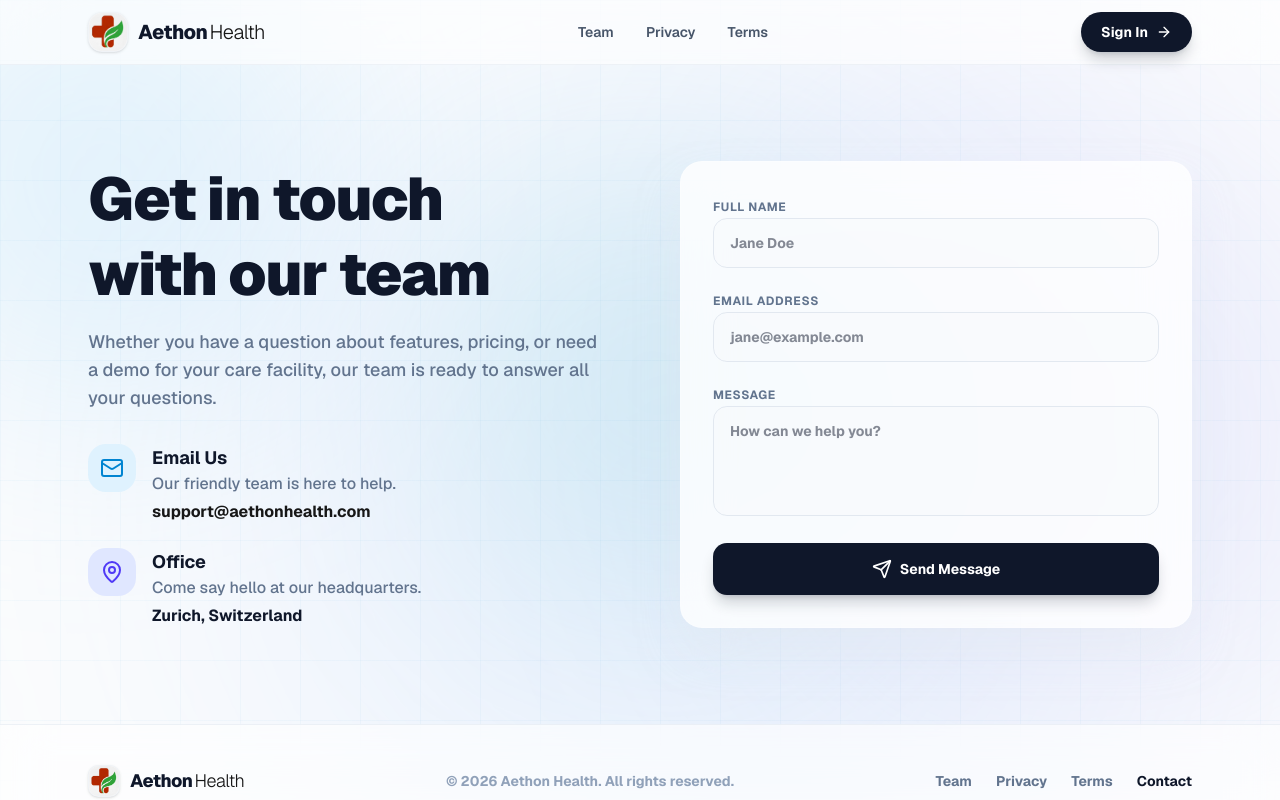
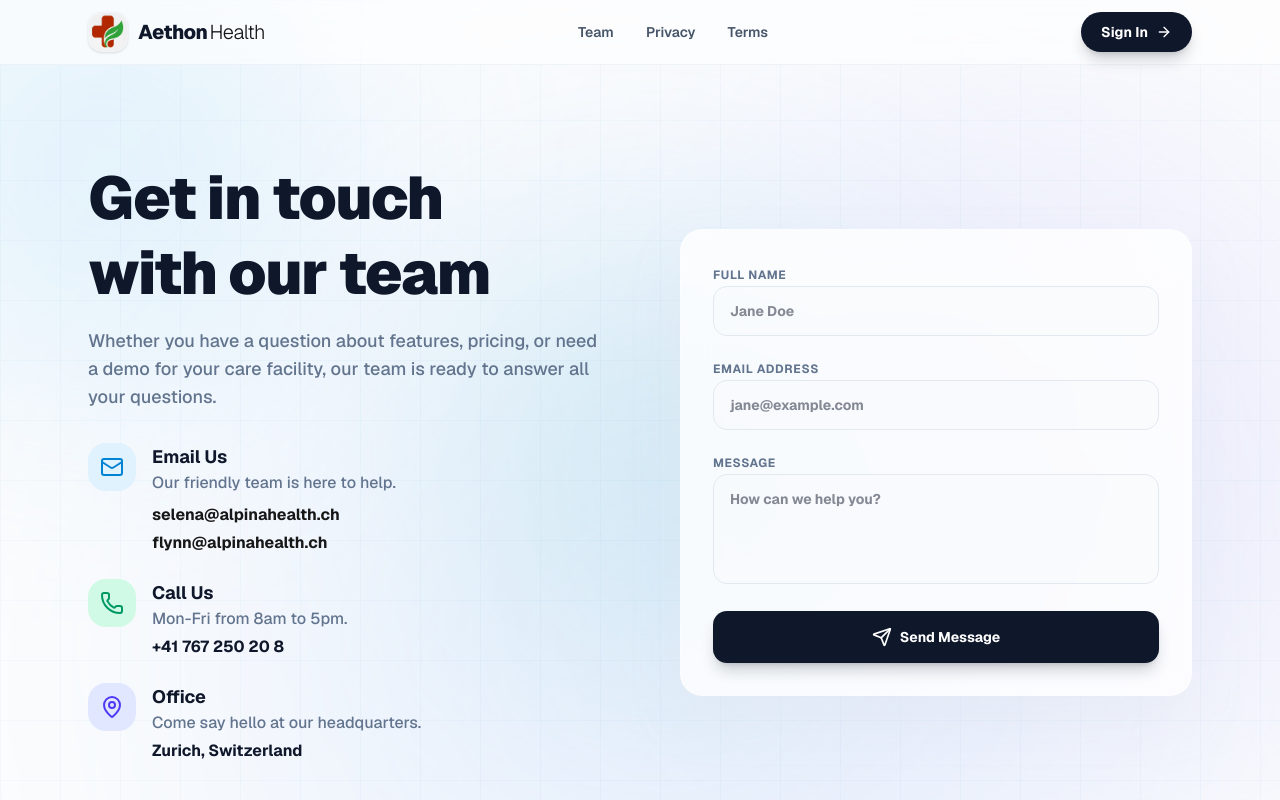
Before and after one commit to Chainsmoker23/Aethon, a Next.js app: page /contact in a window 1280 px wide. Shown: the top 800 px of the page. Built offline with nearby package versions, Linux system fonts and the light colour scheme.

Commit message:
UI: Update contact information on Contact Us page

```diff
--- a/src/app/contact/page.tsx
+++ b/src/app/contact/page.tsx
@@ -2,7 +2,7 @@
 
 import Link from "next/link";
 import { useState } from "react";
-import { ArrowRight, Menu, X, Mail, MapPin, Send, Loader2, CheckCircle2 } from "lucide-react";
+import { ArrowRight, Menu, X, Mail, MapPin, Send, Loader2, CheckCircle2, Phone } from "lucide-react";
 import { Reveal } from "@/components/ui/Reveal";
 
 export default function ContactPage() {
@@ -133,7 +133,21 @@ export default function ContactPage() {
                     <div>
                       <h3 className="text-lg font-bold text-navy">Email Us</h3>
                       <p className="text-slate-500 font-medium mb-1">Our friendly team is here to help.</p>
-                      <a href="mailto:support@aethonhealth.com" className="text-primary font-bold hover:underline">support@aethonhealth.com</a>
+                      <div className="flex flex-col space-y-1 mt-2">
+                        <a href="mailto:selena@alpinahealth.ch" className="text-primary font-bold hover:underline">selena@alpinahealth.ch</a>
+                        <a href="mailto:flynn@alpinahealth.ch" className="text-primary font-bold hover:underline">flynn@alpinahealth.ch</a>
+                      </div>
+                    </div>
+                  </div>
+
+                  <div className="flex items-start gap-4">
+                    <div className="w-12 h-12 rounded-2xl bg-emerald-100 flex items-center justify-center shrink-0">
+                      <Phone className="w-6 h-6 text-emerald-600" />
+                    </div>
+                    <div>
+                      <h3 className="text-lg font-bold text-navy">Call Us</h3>
+                      <p className="text-slate-500 font-medium mb-1">Mon-Fri from 8am to 5pm.</p>
+                      <a href="tel:+41767250208" className="text-navy font-bold hover:text-primary transition-colors">+41 767 250 20 8</a>
                     </div>
                   </div>
 
```
